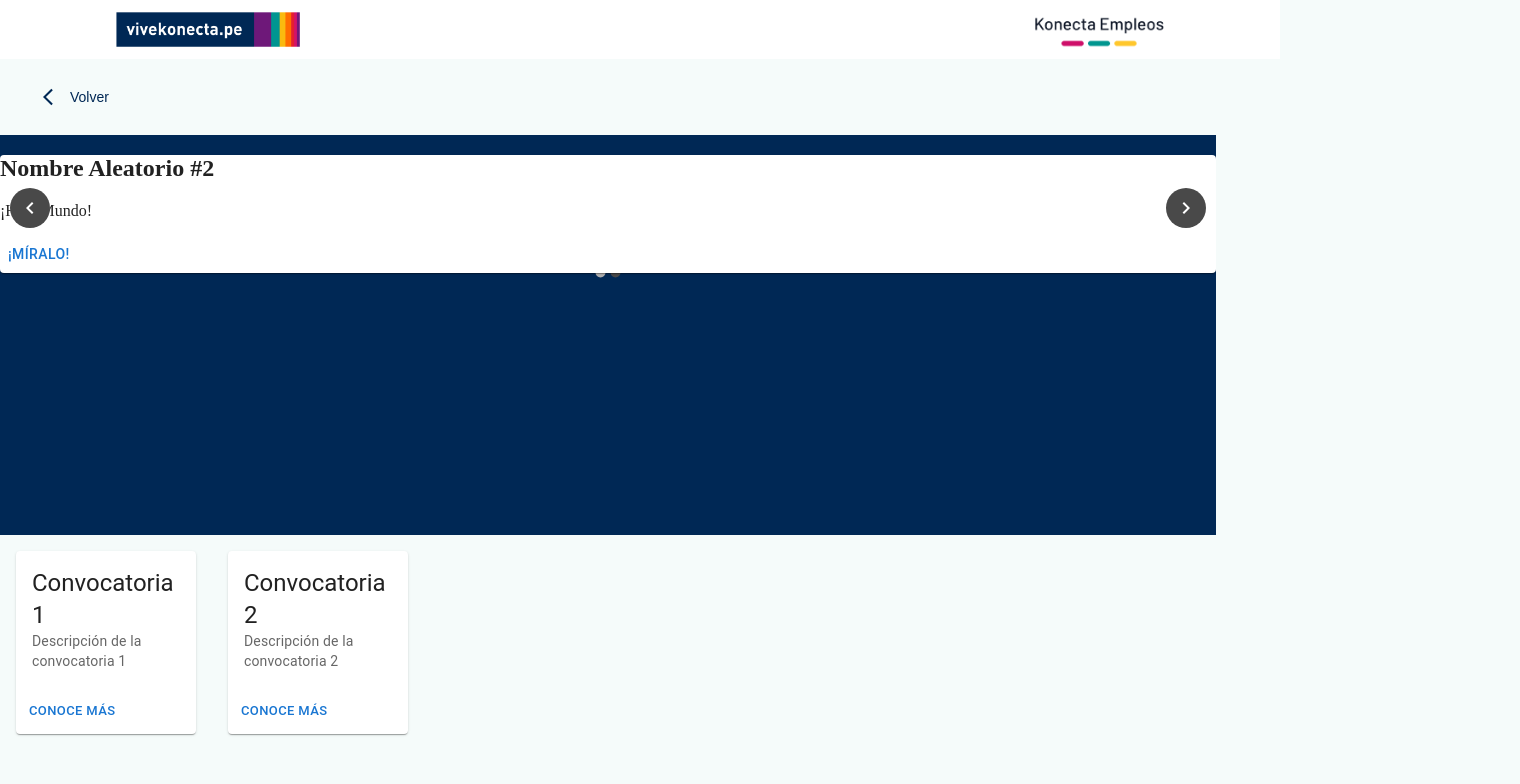
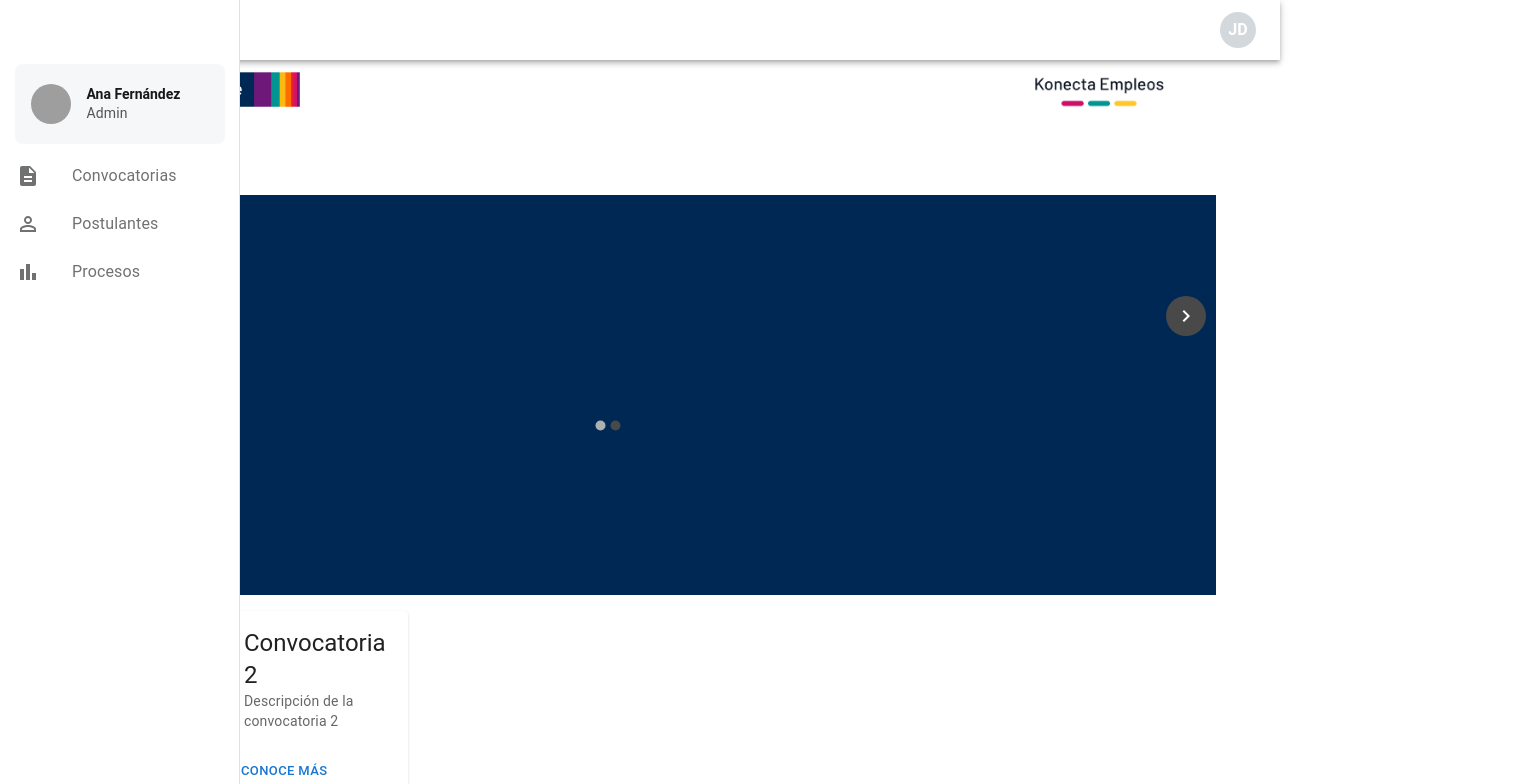
Before and after one commit to JackelineGS/Reto-Konecta, a React (Vite) app: page / in a window 1280 px wide. Shown: the top 784 px of the page, 1520 px wide, since content can reach past the window. Built offline with nearby package versions, Linux system fonts and the light colour scheme; grey boxes are pictures that could not be loaded.

Commit message:
agrega sidebar

```diff
--- a/src/App.jsx
+++ b/src/App.jsx
@@ -12,11 +12,13 @@ import ModalIdiomas from './components/modalIdiomas';
 import ModalInstitucion from './components/modalInstitucion';*/
 
 import "./App.css";
+import { SideBar } from "./components/sideBar";
 
 function App() {
   return (
     <>
       <BrowserRouter>
+        <SideBar />
         <Navbar />
         <BackButton />
         <Routes>
--- a/src/components/carrusel.jsx
+++ b/src/components/carrusel.jsx
@@ -1,18 +1,18 @@
 import React from "react";
 import Carousel from "react-material-ui-carousel";
-import { Paper, Button } from "@mui/material";
+import { Paper } from "@mui/material";
 import carrusel1 from "../assets/carrusel1.png";
 
 export default function Carrusel(props) {
   const items = [
     {
       name: "",
-      description: "Probablemente lo más aleatorio que hayas visto nunca",
+      description: "",
       img: carrusel1,
     },
     {
-      name: "Nombre Aleatorio #2",
-      description: "¡Hola Mundo!",
+      name: "",
+      description: "",
     },
   ];
 
@@ -31,7 +31,6 @@ function Item(props) {
       <h2>{props.item.name}</h2>
       <p>{props.item.description}</p>
       {props.item.img && <img src={props.item.img} width={200} height={200} />}
-      <Button className='CheckButton'>¡Míralo!</Button>
     </Paper>
   );
 }
--- /dev/null
+++ b/src/components/sideBar.jsx
@@ -0,0 +1,157 @@
+import * as React from "react";
+import Box from "@mui/material/Box";
+import Drawer from "@mui/material/Drawer";
+import CssBaseline from "@mui/material/CssBaseline";
+import AppBar from "@mui/material/AppBar";
+import Toolbar from "@mui/material/Toolbar";
+import List from "@mui/material/List";
+import ListItem from "@mui/material/ListItem";
+import ListItemButton from "@mui/material/ListItemButton";
+import ListItemIcon from "@mui/material/ListItemIcon";
+import ListItemText from "@mui/material/ListItemText";
+import DescriptionIcon from "@mui/icons-material/Description";
+import PermIdentityIcon from "@mui/icons-material/PermIdentity";
+import BarChartIcon from "@mui/icons-material/BarChart";
+import Card from "@mui/material/Card";
+import CardContent from "@mui/material/CardContent";
+import Typography from "@mui/material/Typography";
+import Avatar from "@mui/material/Avatar";
+
+const drawerWidth = 240;
+
+export function InitialsIcon({ initials, color }) {
+  const iconStyle = {
+    width: "36px",
+    height: "36px",
+    display: "flex",
+    alignItems: "center",
+    justifyContent: "center",
+    backgroundColor: color || "#919EAB66",
+    borderRadius: "50%",
+    color: "white",
+    fontWeight: "bold",
+    marginBottom: "5px",
+  };
+
+  return <div style={iconStyle}>{initials}</div>;
+}
+
+export function SideBar({ userName, userRole }) {
+  const [auth, setAuth] = React.useState(true);
+  const userInitials = "JD"; // Cambia esto por las iniciales del usuario logeado
+
+  const handleChange = (event) => {
+    setAuth(event.target.checked);
+  };
+
+  return (
+    <Box sx={{ display: "flex" }}>
+      <CssBaseline />
+      <AppBar
+        position='static'
+        sx={{
+          height: "60px",
+          backgroundColor: "white",
+          margin: 0,
+          padding: 0,
+        }}
+      >
+        <Toolbar
+          sx={{
+            display: "flex",
+            justifyContent: "flex-end",
+            margin: 0,
+            padding: 0,
+          }}
+        >
+          {auth && (
+            <div>
+              <InitialsIcon initials={userInitials} />
+            </div>
+          )}
+        </Toolbar>
+      </AppBar>
+      <Drawer
+        sx={{
+          width: drawerWidth,
+          flexShrink: 0,
+          "& .MuiDrawer-paper": {
+            width: drawerWidth,
+            boxSizing: "border-box",
+            margin: 0,
+          },
+        }}
+        variant='permanent'
+        anchor='left'
+      >
+        <Toolbar />
+        <Box
+          display='flex'
+          alignItems='center'
+          sx={{
+            backgroundColor: "#919EAB14",
+            padding: "16px",
+            borderRadius: "8px",
+            width: "210px",
+            height: "80px",
+            alignSelf: "center",
+          }}
+        >
+          <Avatar
+            alt='User Image'
+            src='https://www.ashoka.org/sites/default/files/styles/medium_1600x1000/public/thumbnails/images/daniela-kreimer.jpg?itok=R89tVtb4'
+            sx={{ width: 40, height: 40 }}
+          />
+          <Box ml={2}>
+            <Typography
+              variant='h5'
+              component='div'
+              color='#181818'
+              fontSize='14px'
+              fontWeight='bold'
+            >
+              {userName}Ana Fernández
+            </Typography>
+            <Typography variant='body2' color='textSecondary' color='#545454'>
+              {userRole}Admin
+            </Typography>
+          </Box>
+        </Box>
+        <List>
+          {["Convocatorias", "Postulantes", "Procesos"].map((text, index) => (
+            <ListItem key={text} disablePadding>
+              <ListItemButton
+                sx={{
+                  "&:hover": {
+                    backgroundColor: "#CE0F69",
+                    borderRadius: "8px",
+                  },
+                }}
+              >
+                <ListItemIcon
+                  sx={{
+                    color: "#6F7271",
+                  }}
+                >
+                  {text === "Convocatorias" ? (
+                    <DescriptionIcon />
+                  ) : text === "Postulantes" ? (
+                    <PermIdentityIcon />
+                  ) : text === "Procesos" ? (
+                    <BarChartIcon />
+                  ) : null}
+                </ListItemIcon>
+                <ListItemText
+                  primary={text}
+                  sx={{
+                    color: "#6F7271",
+                  }}
+                />
+              </ListItemButton>
+            </ListItem>
+          ))}
+        </List>
+      </Drawer>
+    </Box>
+  );
+}
```
Also changed, not shown: src/components/modalBienvenida.jsx (+53 -36 lines), src/components/navbarAdmin.jsx (added, +52 -0 lines), src/components/offers.jsx (+12 -15 lines), src/components/formulario.jsx (renamed from src/pages/formulario.jsx).
